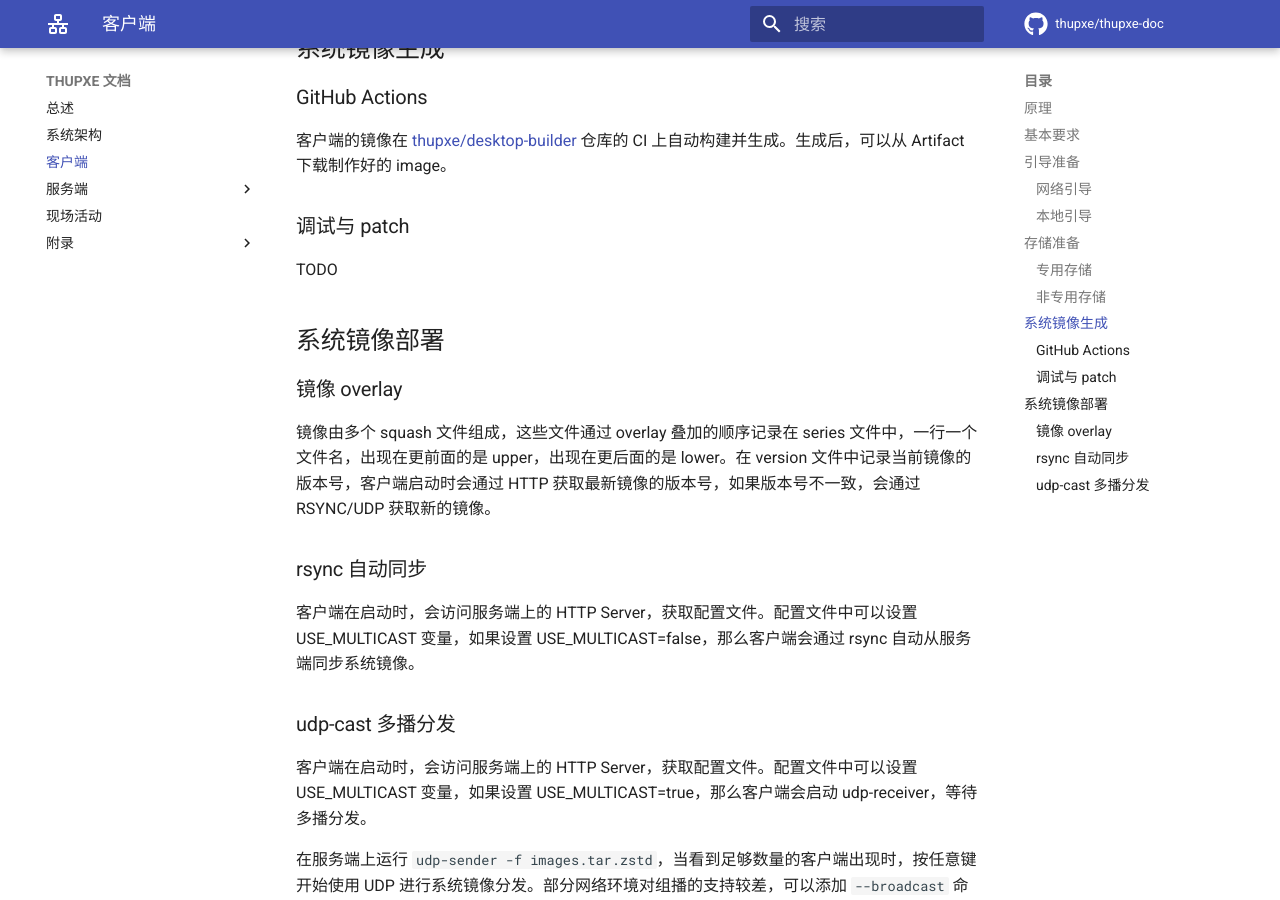
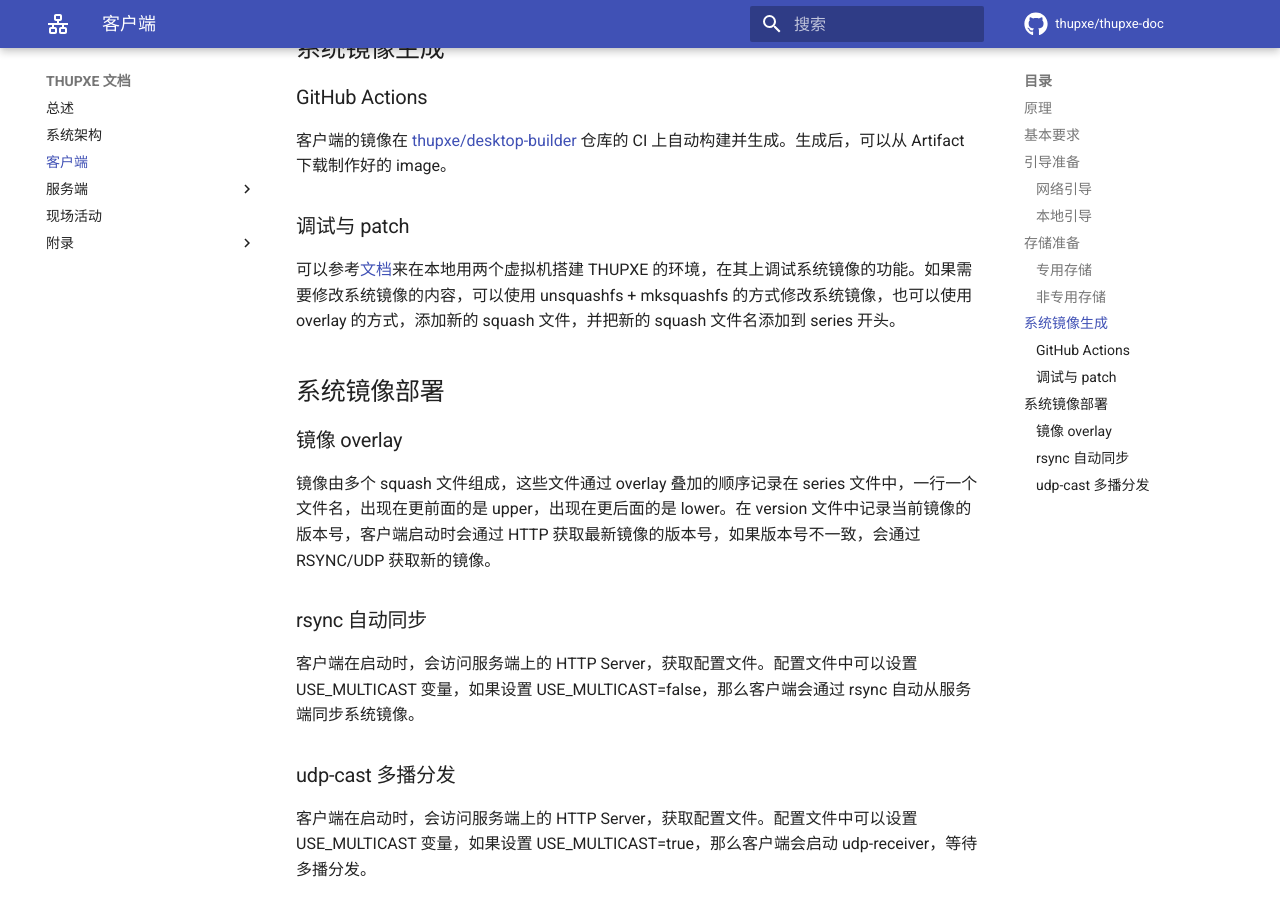
Before and after one commit to thupxe/thupxe-doc, an MkDocs documentation site: the page built from docs/client.md, in a window 1280 px wide and 900 px high, scrolled down 3918 px. Built offline with MkDocs 1.6.1 and Material for MkDocs 9.7.7, drawn with Linux system fonts in a browser that asks for light colours; comment, search, counter and statistics services are not loaded.

Commit message:
Complete TODO

```diff
--- a/docs/client.md
+++ b/docs/client.md
@@ -136,7 +136,7 @@ thupxe 系统引导后，默认会使用存储系统镜像的分区的 UUID 作
 
 ### 调试与 patch
 
-TODO
+可以参考[文档](./server/practice.md)来在本地用两个虚拟机搭建 THUPXE 的环境，在其上调试系统镜像的功能。如果需要修改系统镜像的内容，可以使用 unsquashfs + mksquashfs 的方式修改系统镜像，也可以使用 overlay 的方式，添加新的 squash 文件，并把新的 squash 文件名添加到 series 开头。
 
 ## 系统镜像部署
 
```
